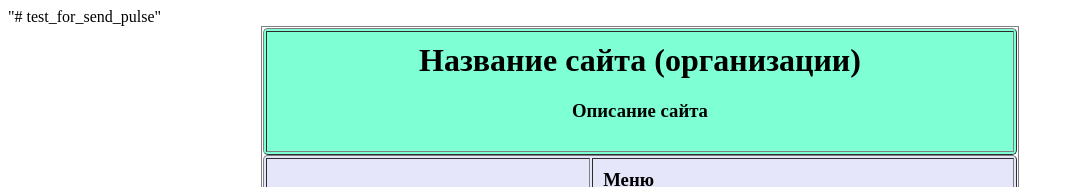
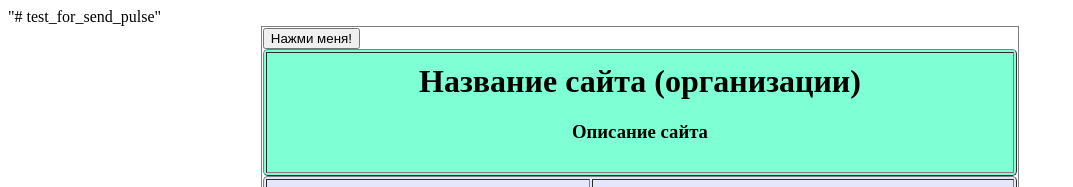
Before and after one commit to AlyonaKirienko/test_for_send_pulse, a plain HTML site: page README.html in a window 1280 px wide. Shown: the top 187 px of the page, without its empty margins (0-1073 px from the left). Drawn offline with Linux system fonts and the light colour scheme.

Commit message:
Update README.html

```diff
--- a/README.html
+++ b/README.html
@@ -16,6 +16,7 @@ style="width:60%;">
 <tr>
 <!--Создаём ячейку строки-->
 <td>
+  <button class="button button1">Нажми меня!</button>
 <!--ШАПКА САЙТА-->
 
 <!--В ячейке строки создаём ещё одну таблицу для шапки сайта.
```
